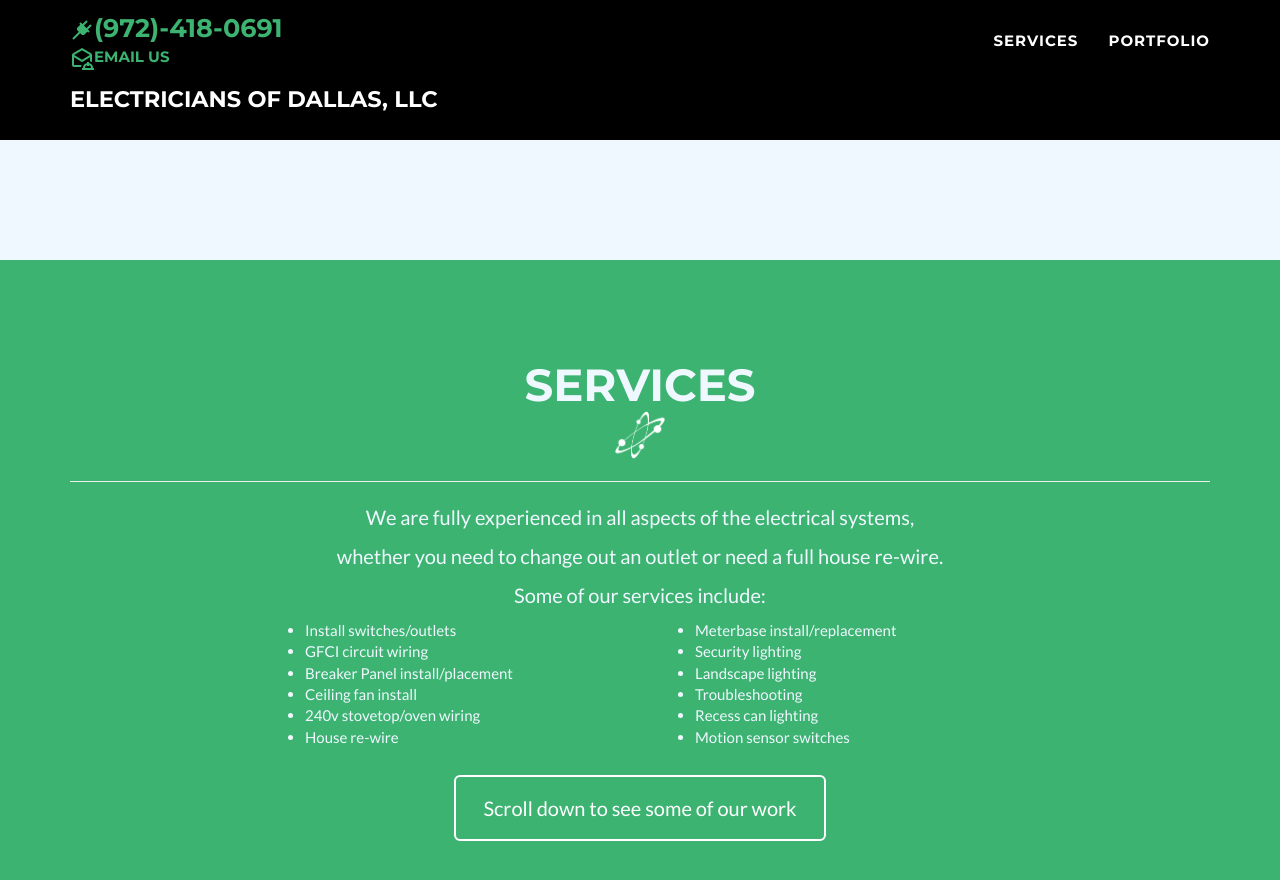
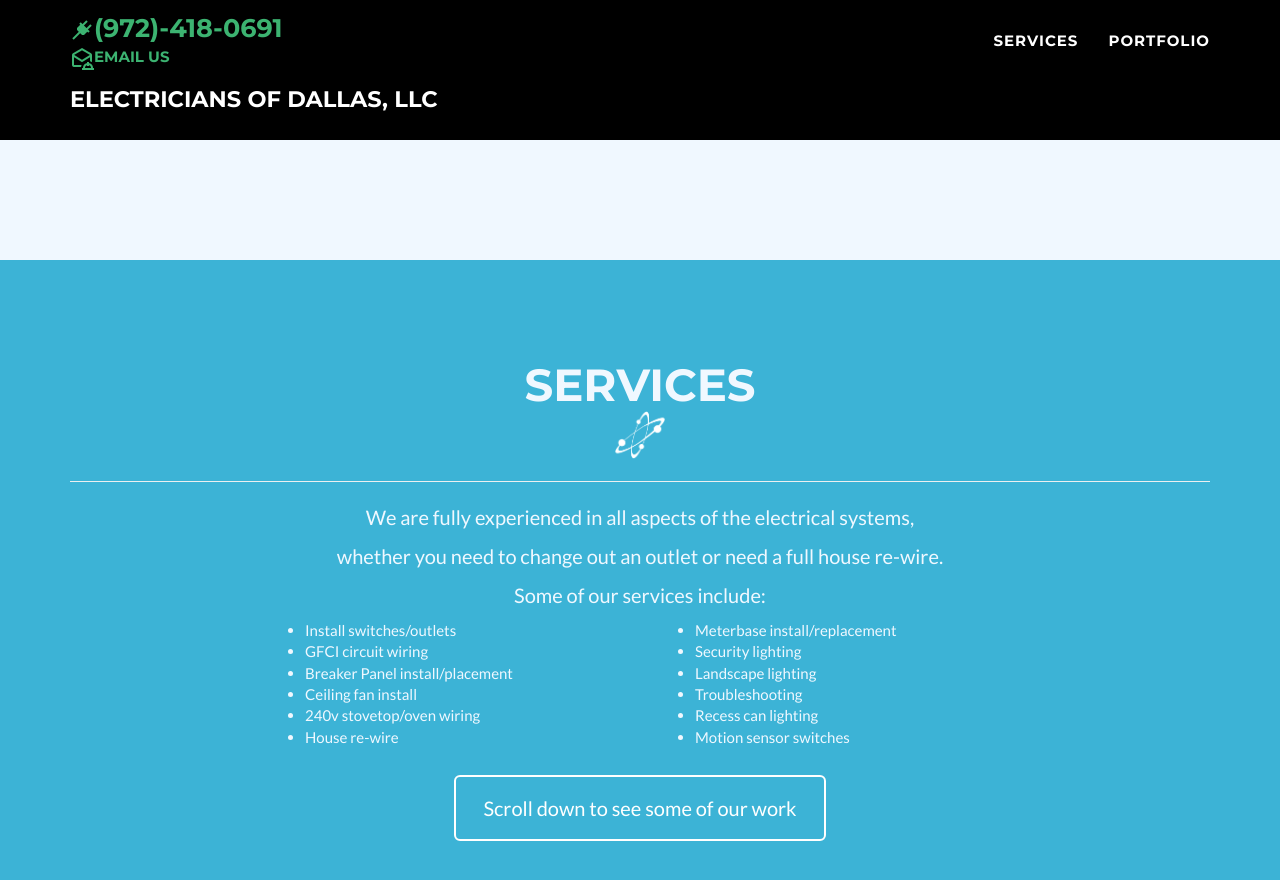
Before and after one commit to PenaV99/Electricians-of-Dallas, a Jekyll site: the page built from _posts/2014-07-18-project-1.markdown, in a window 1280 px wide and 900 px high, scrolled down 750 px. Shown: the top 880 px of the window. Built offline with Jekyll 4.4.1, drawn with Linux system fonts in a browser that asks for light colours.

Commit message:
change services color

```diff
--- a/_includes/css/main.css
+++ b/_includes/css/main.css
@@ -247,9 +247,9 @@
 
 section.success {
     color: #F0F8FF;
-    background: #{{ site.color.primary}};
+/*    background: #{{ site.color.primary}};*/
     font-size: 1em;
-/*    background: #3CB3D6;*/
+    background: #3CB3D6;
     margin-top: 200px;
 }
 
```
